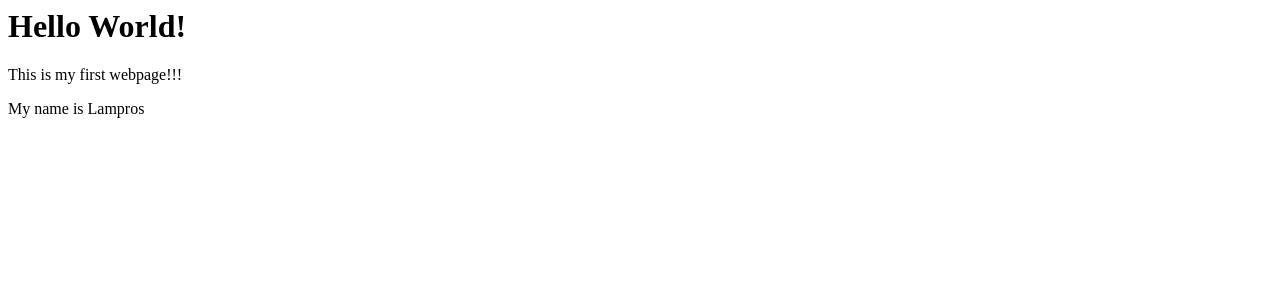
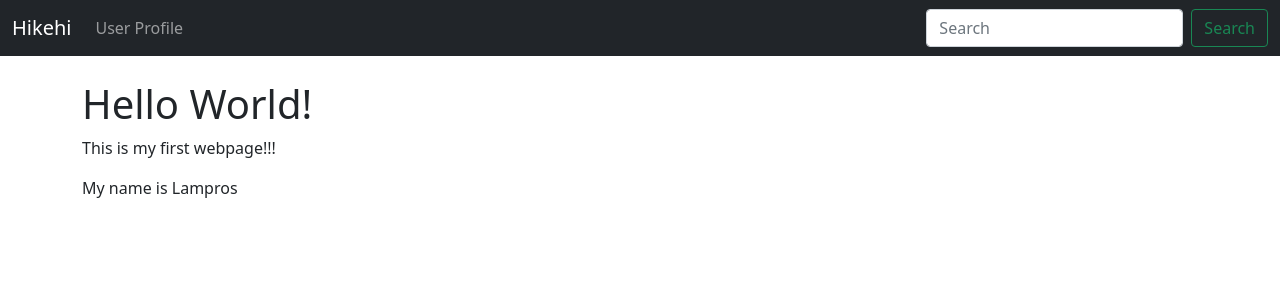
Before and after one commit to lampros/HIKEHI, a Flask app: page / in a window 1280 px wide. Shown: the top 300 px of the page. Run offline with Flask 3, Linux system fonts and the light colour scheme.

Commit message:
Setting up templates

```diff
--- a/templates/404.html
+++ b/templates/404.html
@@ -1,5 +1,9 @@
+{% extends 'base.html' %}
+{% block content %}
+
 <br/>
 <center>
 <h1>404 Error</h1>
 <p>Page Not Found - Try Again...</p>
 </center>
+{% endblock %}
--- a/templates/505.html
+++ b/templates/505.html
@@ -1,5 +1,9 @@
+{% extends 'base.html' %}
+
+{% block content %}
 <br/>
 <center>
 <h1>500 Internal Server Error</h1>
 <p>Try Again...</p>
 </center>
+{% endblock %}
--- /dev/null
+++ b/templates/base.html
@@ -0,0 +1,33 @@
+<!doctype html>
+<html lang="en">
+  <head>
+    <!-- Required meta tags -->
+    <meta charset="utf-8">
+    <meta name="viewport" content="width=device-width, initial-scale=1">
+
+    <!-- Bootstrap CSS -->
+    <link href="https://cdn.jsdelivr.net/npm/bootstrap@5.0.2/dist/css/bootstrap.min.css" rel="stylesheet" integrity="sha384-EVSTQN3/azprG1Anm3QDgpJLIm9Nao0Yz1ztcQTwFspd3yD65VohhpuuCOmLASjC" crossorigin="anonymous">
+
+    <title>HIKEHI</title>
+  </head>
+  <body>
+
+ {% include 'navbar.html'%}
+    <br/>
+    <div class="container">
+        {% block content %}
+        {% endblock %}
+    </div>
+
+    <!-- Optional JavaScript; choose one of the two! -->
+
+    <!-- Option 1: Bootstrap Bundle with Popper -->
+    <script src="https://cdn.jsdelivr.net/npm/bootstrap@5.0.2/dist/js/bootstrap.bundle.min.js" integrity="sha384-MrcW6ZMFYlzcLA8Nl+NtUVF0sA7MsXsP1UyJoMp4YLEuNSfAP+JcXn/tWtIaxVXM" crossorigin="anonymous"></script>
+
+    <!-- Option 2: Separate Popper and Bootstrap JS -->
+    <!--
+    <script src="https://cdn.jsdelivr.net/npm/@popperjs/core@2.9.2/dist/umd/popper.min.js" integrity="sha384-IQsoLXl5PILFhosVNubq5LC7Qb9DXgDA9i+tQ8Zj3iwWAwPtgFTxbJ8NT4GN1R8p" crossorigin="anonymous"></script>
+    <script src="https://cdn.jsdelivr.net/npm/bootstrap@5.0.2/dist/js/bootstrap.min.js" integrity="sha384-cVKIPhGWiC2Al4u+LWgxfKTRIcfu0JTxR+EQDz/bgldoEyl4H0zUF0QKbrJ0EcQF" crossorigin="anonymous"></script>
+    -->
+  </body>
+</html>
--- a/templates/index.html
+++ b/templates/index.html
@@ -1,4 +1,10 @@
-<h1>Hello World!</h1>
-<p>This is my first webpage!!!</p>
+{% extends 'base.html' %}
 
-<p>My name is {{first_name|striptags}}</p>
+{% block content %}
+
+    <h1>Hello World!</h1>
+    <p>This is my first webpage!!!</p>
+
+    <p>My name is {{first_name|striptags}}</p>
+
+{% endblock %}
--- /dev/null
+++ b/templates/navbar.html
@@ -0,0 +1,21 @@
+    <nav class="navbar navbar-expand-lg navbar-dark bg-dark">
+        <div class="container-fluid">
+        <a class="navbar-brand" href="{{url_for('index')}}">Hikehi</a>
+        <button class="navbar-toggler" type="button" data-bs-toggle="collapse" data-bs-target="#navbarSupportedContent" aria-controls="navbarSupportedContent" aria-expanded="false" aria-label="Toggle navigation">
+            <span class="navbar-toggler-icon"></span>
+        </button>
+        <div class="collapse navbar-collapse" id="navbarSupportedContent">
+            <ul class="navbar-nav me-auto mb-2 mb-lg-0">
+            <li class="nav-item">
+                <a class="nav-link" href="{{url_for('user', name = 'John')}}">User Profile</a>
+            </li>
+
+
+            </ul>
+            <form class="d-flex">
+            <input class="form-control me-2" type="search" placeholder="Search" aria-label="Search">
+            <button class="btn btn-outline-success" type="submit">Search</button>
+            </form>
+        </div>
+        </div>
+    </nav>
--- a/templates/user.html
+++ b/templates/user.html
@@ -1 +1,5 @@
-<h1> Hello {{user_name|capitalize}}</h1>
+{% extends 'base.html' %}
+
+{% block content %}
+  <h1> Hello {{user_name|capitalize}}</h1>
+{% endblock %}
```
